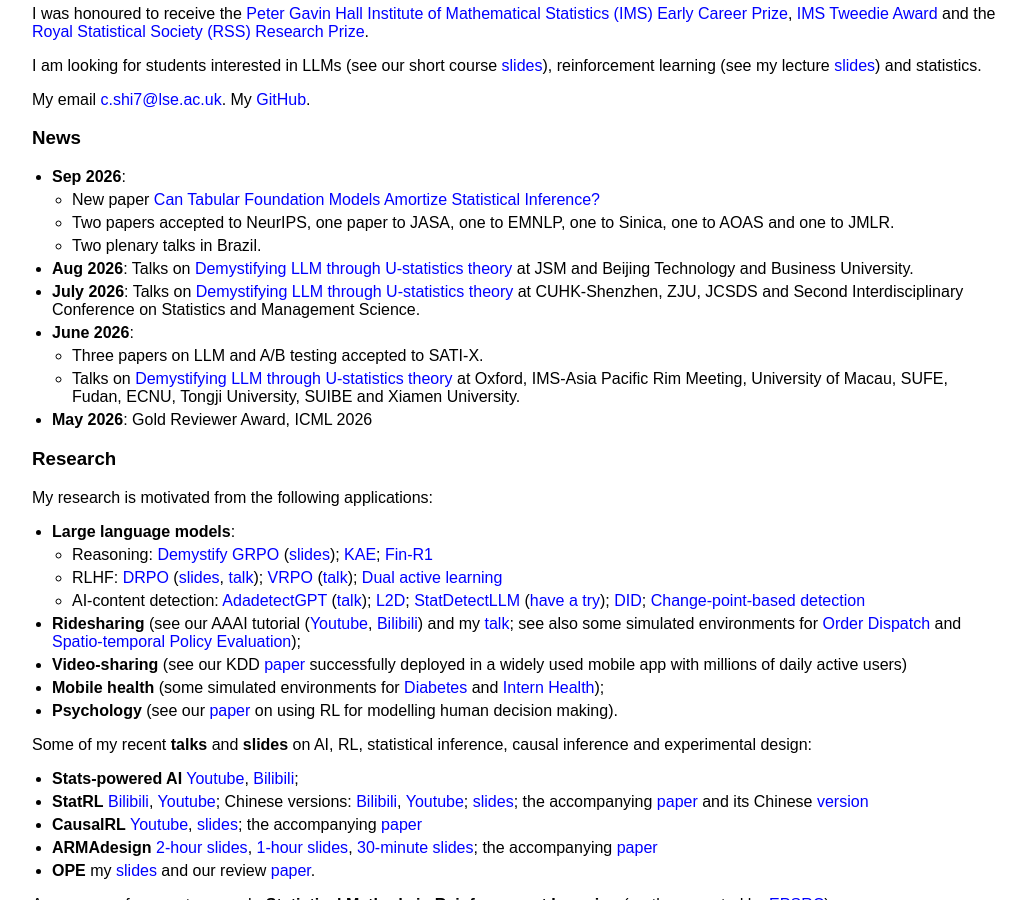
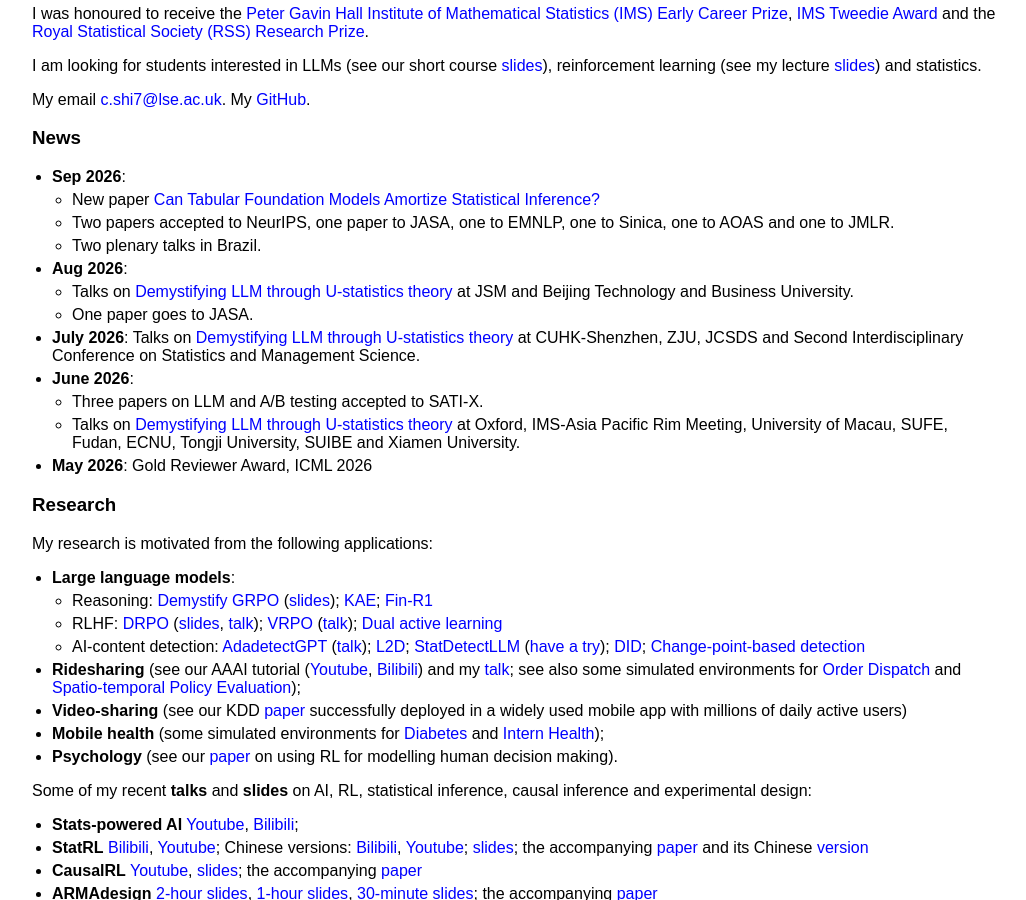
Before and after one commit to callmespring/callmespring.github.io, a Jekyll site: the page built from index.md, in a window 1280 px wide and 900 px high, scrolled down 1073 px. Shown: the whole window, without its empty margins (108-1134 px from the left). Built offline with Jekyll 4.4.1, drawn with Linux system fonts in a browser that asks for light colours.

Commit message:
Update index.md

```diff
--- a/index.md
+++ b/index.md
@@ -31,7 +31,9 @@
   * New paper [Can Tabular Foundation Models Amortize Statistical Inference?](https://arxiv.org/abs/2609.33114)
   * Two papers accepted to NeurIPS, one paper to JASA, one to EMNLP, one to Sinica, one to AOAS and one to JMLR.
   * Two plenary talks in Brazil.
-- **Aug 2026**: Talks on [Demystifying LLM through U-statistics theory](./slides/GRPO.pdf) at JSM and Beijing Technology and Business University.
+- **Aug 2026**:
+  * Talks on [Demystifying LLM through U-statistics theory](./slides/GRPO.pdf) at JSM and Beijing Technology and Business University.
+  * One paper goes to JASA.
 - **July 2026**: Talks on [Demystifying LLM through U-statistics theory](./slides/GRPO.pdf) at CUHK-Shenzhen, ZJU, JCSDS and Second Interdisciplinary Conference on Statistics and Management Science.
 - **June 2026**:
   * Three papers on LLM and A/B testing accepted to SATI-X.
```
